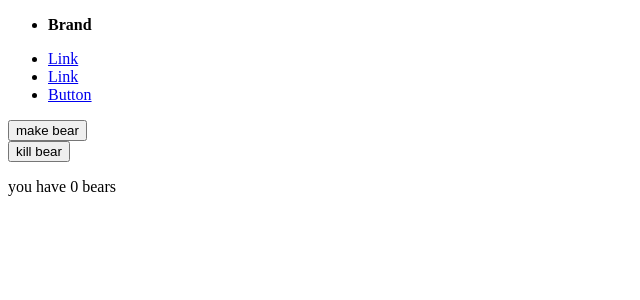
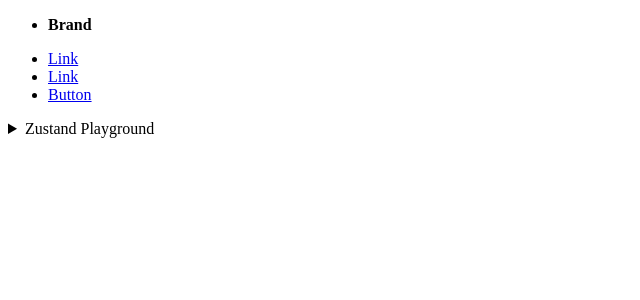
Before and after one commit to renaholic/parcel-react-ts, a React (Vite) app: page / in a window 1280 px wide. Shown: the top 300 px of the page, without its empty margins (0-640 px from the left). Built offline with nearby package versions, Linux system fonts and the light colour scheme.

Commit message:
refractor

```diff
--- a/src/App.tsx
+++ b/src/App.tsx
@@ -6,6 +6,7 @@ interface BearState {
   bears: number;
   increase: (by: number) => void;
   decrease: (by: number) => void;
+  reset: () => void;
 }
 
 const useBearStore = create<BearState>()(
@@ -14,7 +15,12 @@ const useBearStore = create<BearState>()(
       (set) => ({
         bears: 0,
         increase: (by) => set((state) => ({ bears: state.bears + by })),
-        decrease: (by) => set((state) => ({ bears: state.bears - by })),
+        decrease: (by) =>
+          set((state) => ({ bears: Math.max(state.bears - by, 0) })),
+        reset: () =>
+          set(() => ({
+            bears: 0,
+          })),
       }),
       {
         name: 'bear-storage',
@@ -23,15 +29,8 @@ const useBearStore = create<BearState>()(
   ),
 );
 
-export function App() {
-  const bears = useBearStore((state) => state.bears);
-  const increase = useBearStore((state) => state.increase);
-  const decrease = useBearStore((state) => state.decrease);
-
-  return (
-    <>
-      <header className="container-fluid">
-        <nav>
+const Header = () => (
+  <nav className="container-fluid">
     <ul>
       <li>
         <strong>Brand</strong>
@@ -51,17 +50,29 @@ export function App() {
       </li>
     </ul>
   </nav>
-      </header>
+);
+
+export function App() {
+  const { bears, increase, decrease, reset } = useBearStore();
+
+  return (
+    <>
+      <Header />
       <main className="container">
+        <details>
+          <summary role="button" className="secondary">
+            Zustand Playground
+          </summary>
+          <p>you have {bears} bears</p>
           <div className="grid">
-          <div>
             <button onClick={() => increase(1)}>make bear</button>
+            <button onClick={() => decrease(1)}>kill bear</button>
+            <button onClick={() => reset()} className="secondary">
+              Reset
+            </button>
           </div>
-          <button onClick={() => decrease(1)}>kill bear</button>
-          <p>you have {bears} bears</p>
-        </div>
+        </details>
       </main>
-      <footer className="container-fluid"></footer>
     </>
   );
 }
```
Lines whose indentation alone changed are shown as unchanged.
